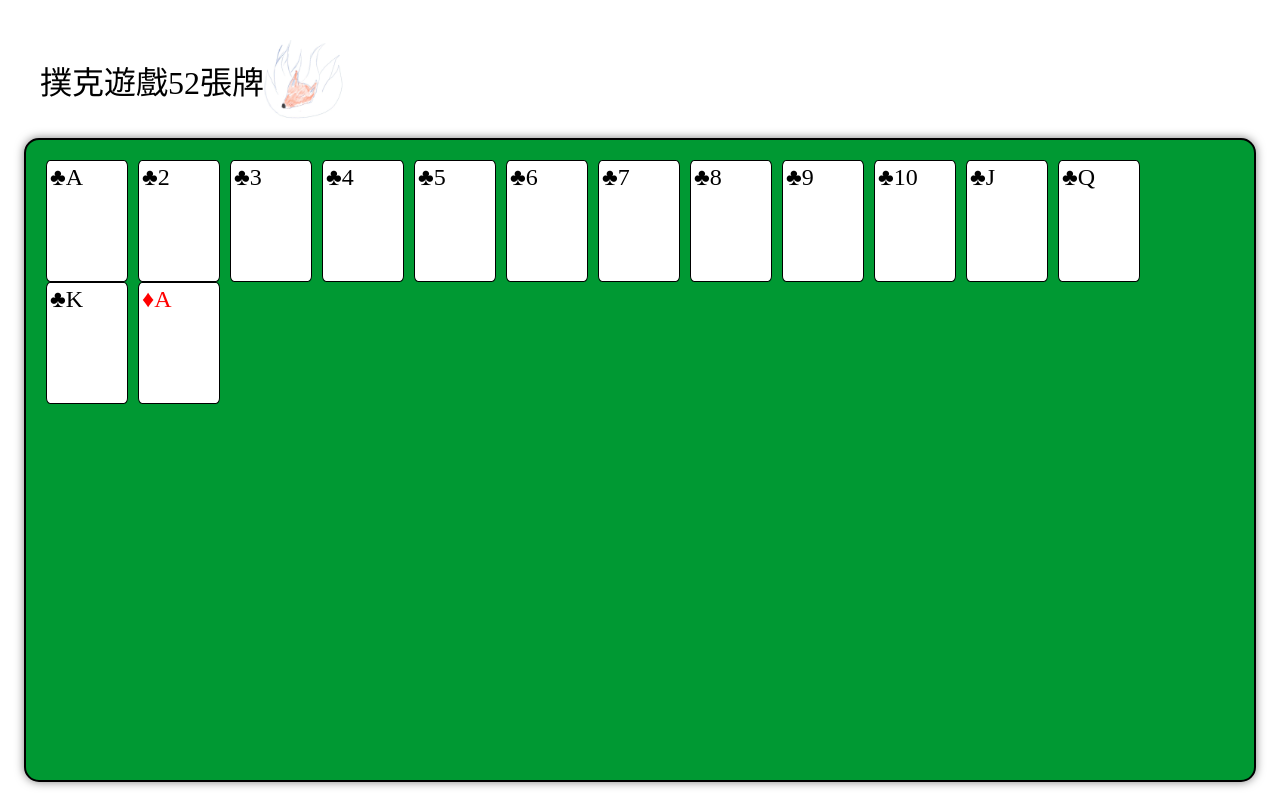
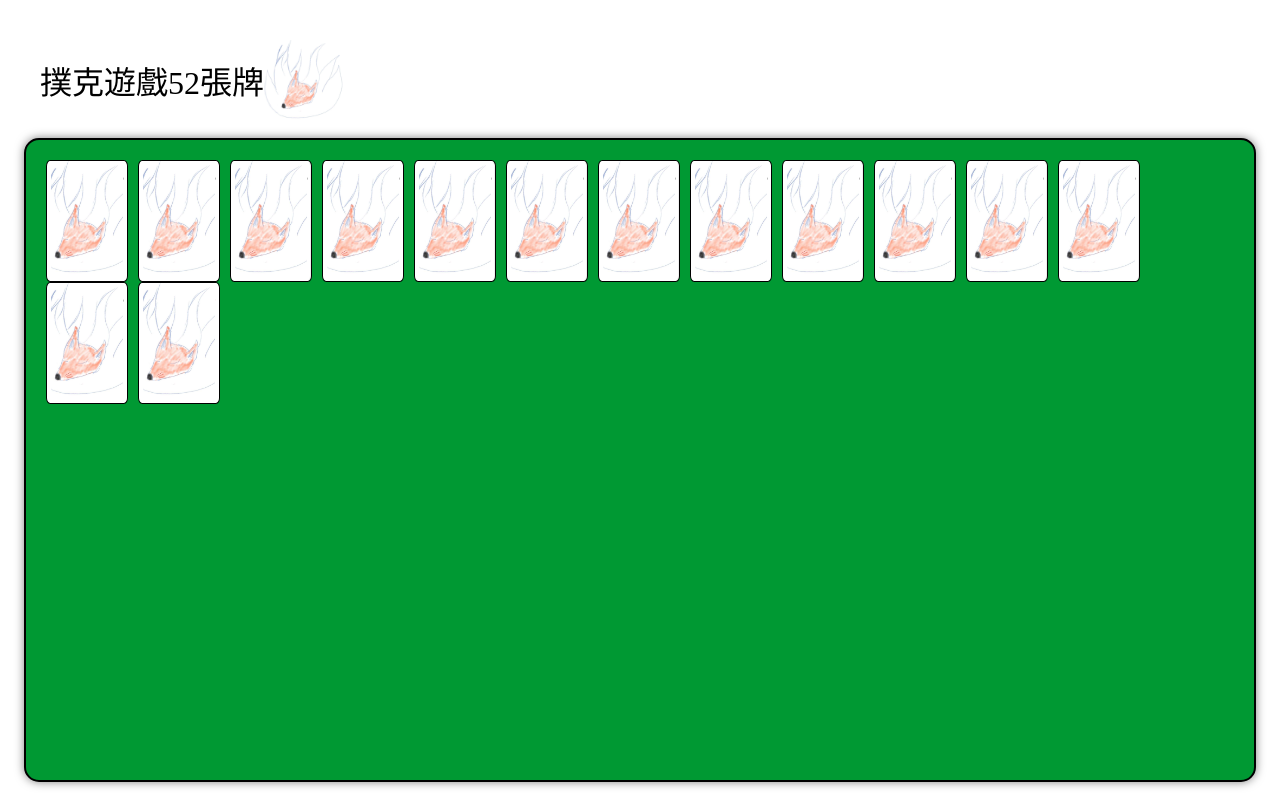
Before and after one commit to kabuto412rock/ithelp-pokergame, a Vue app: page / in a window 1280 px wide. Built offline with nearby package versions, Linux system fonts and the light colour scheme.

Commit message:
先記錄自動翻背效果，目前還不確定實現真翻背的效果

```diff
--- a/src/components/Card.vue
+++ b/src/components/Card.vue
@@ -1,4 +1,5 @@
 <script setup>
+import { onMounted } from "vue";
 import { PokerValuesMap } from "../utils/constants";
 const props = defineProps({
     value: Number,
@@ -9,16 +10,15 @@ const pokerValue = props.value;
 const content = PokerValuesMap[pokerValue].content;
 // 對應撲克顏色class
 const numberClass = PokerValuesMap[pokerValue].isRed ? 'card-red' : '';
-const isOpenClass = props.isOpen ? '' : 'card-back ';
 </script>
 <template>
-    <div class="card">
+    <div class="card card-to-back">
         <div class="card-front" :class="numberClass">{{ content }}</div>
         <div class="card-back"></div>
     </div>
 </template>
 <style scoped>
-@keyframes card-rotate {
+@keyframes card-rotate-to-back {
     0% {
         transform: rotateY(0);
     }
@@ -28,9 +28,8 @@ const isOpenClass = props.isOpen ? '' : 'card-back ';
     }
 }
 
-.card:hover {
-    /** 結束後不會恢復原狀 */
-    animation: card-rotate 0.5s forwards;
+.card-to-back {
+    animation: card-rotate-to-back 0.5s ease-in-out forwards;
 }
 
 .card {
@@ -65,16 +64,14 @@ div.card-back {
     left: 5%;
     width: 90%;
     height: 95%;
-    /*hide backface*/
+    /* 背圖 */
     background: url("http://127.0.0.1:5173/src/assets/imgs/foxy01.jpg") no-repeat center;
+    /** hidden backface */
     backface-visibility: hidden;
-    /** 避免超出背圖超出卡片 */
+    /* 使用 cover 屬性讓背景圖包裹在容器內 */
     background-size: cover;
-    /* 使用 cover 属性来适应容器 */
-
     /*flip card-back behind card-front*/
     transform: rotateY(180deg);
-
 }
 
 .card-red {
--- a/src/components/GameBoard.vue
+++ b/src/components/GameBoard.vue
@@ -3,7 +3,7 @@ import { ref } from "vue";
 import Card from "./Card.vue";
 const boardCards = ref(
     new Array(14)
-        .fill(1).map((v, index) => ({ value: index, isShow: (index % 2 == 0) }))
+        .fill(1).map((v, index) => ({ value: index, isOpen: true }))
 );
 
 </script>
```
